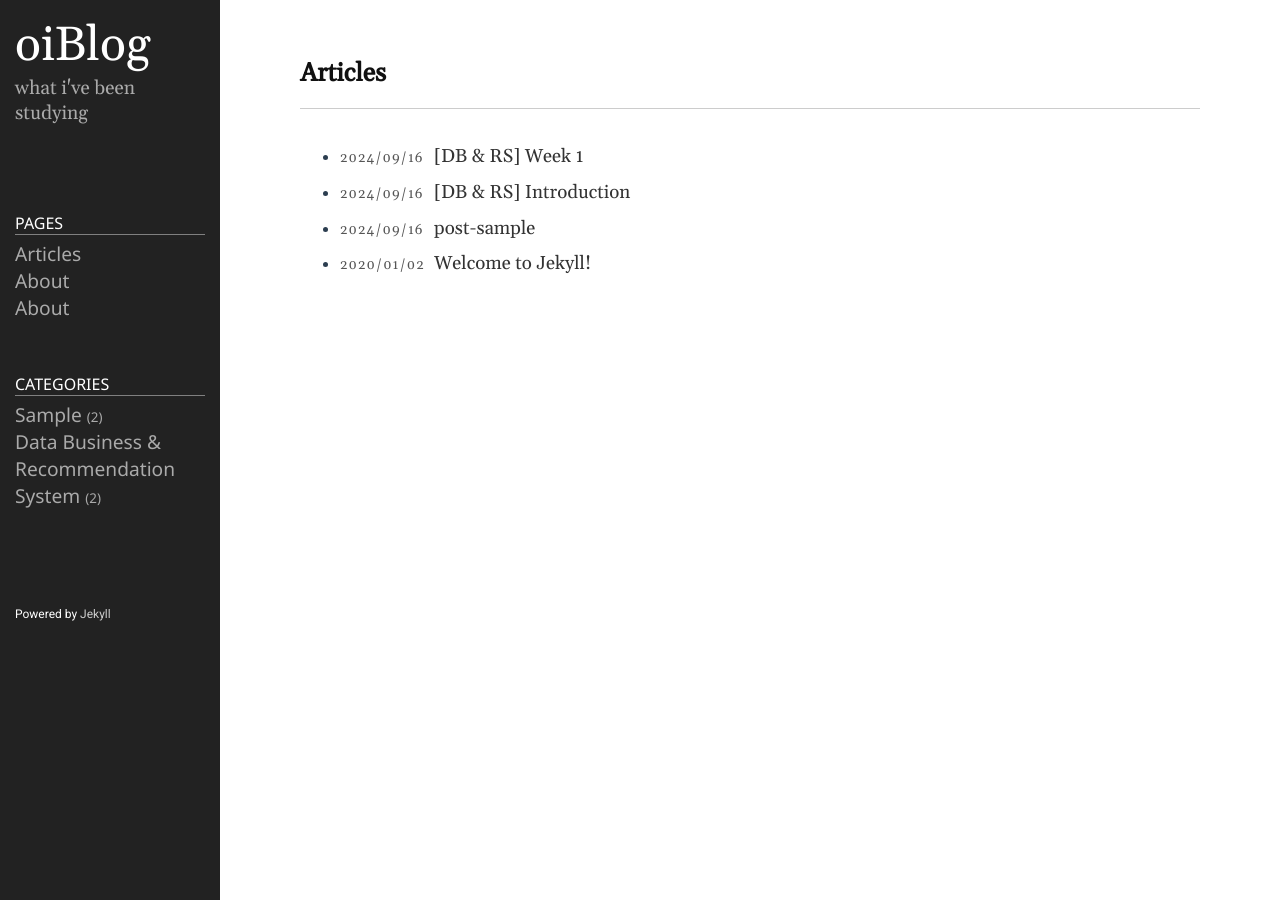
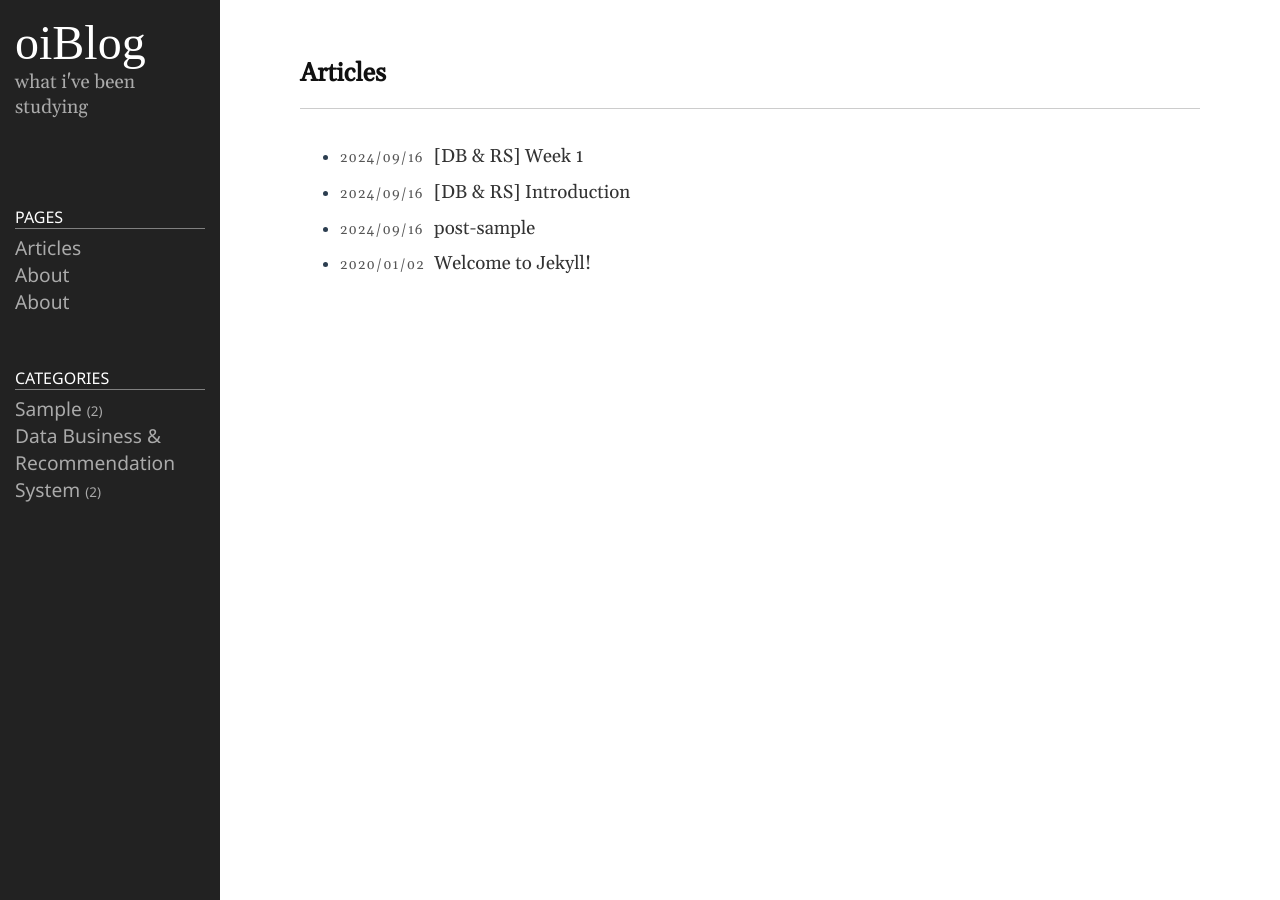
Before and after one commit to choiwlsd/choiwlsd.github.io, a Jekyll site: the page built from index.md, in a window 1280 px wide. Built offline with Jekyll 4.4.1, drawn with Linux system fonts in a browser that asks for light colours.

Commit message:
Fix: change setting

```diff
--- a/_config.yml
+++ b/_config.yml
@@ -22,6 +22,10 @@ title: oiBlog
 email: choiwlsd@gmail.com
 description: >- # this means to ignore newlines until "baseurl:"
   what i've been studying
+
+social:
+  github: https://github.com/choiwlsd
+  velog: https://velog.io/@oiwlsdud/posts
 # baseurl: "/" # the subpath of your site, e.g. /blog
 github_username: choiwlsd
 highlighter: rouge
--- a/_includes/sidebar.html
+++ b/_includes/sidebar.html
@@ -47,6 +47,6 @@
 	</ul>
 </div>
 
-<div class="sidebar-item sidebar-footer">
+<!-- <div class="sidebar-item sidebar-footer">
 	<p>Powered by <a href="https://github.com/jekyll/jekyll">Jekyll</a></p>
-</div>
+</div> -->
--- a/public/css/style.css
+++ b/public/css/style.css
@@ -113,7 +113,7 @@ code {
 
 .sidebar-brand > a {
 	font-size: 300%;
-	font-family: 'Gelasio';
+	font-family: 'Times New Roman', Times, serif;
 	color: #fff;
 }
 
```
